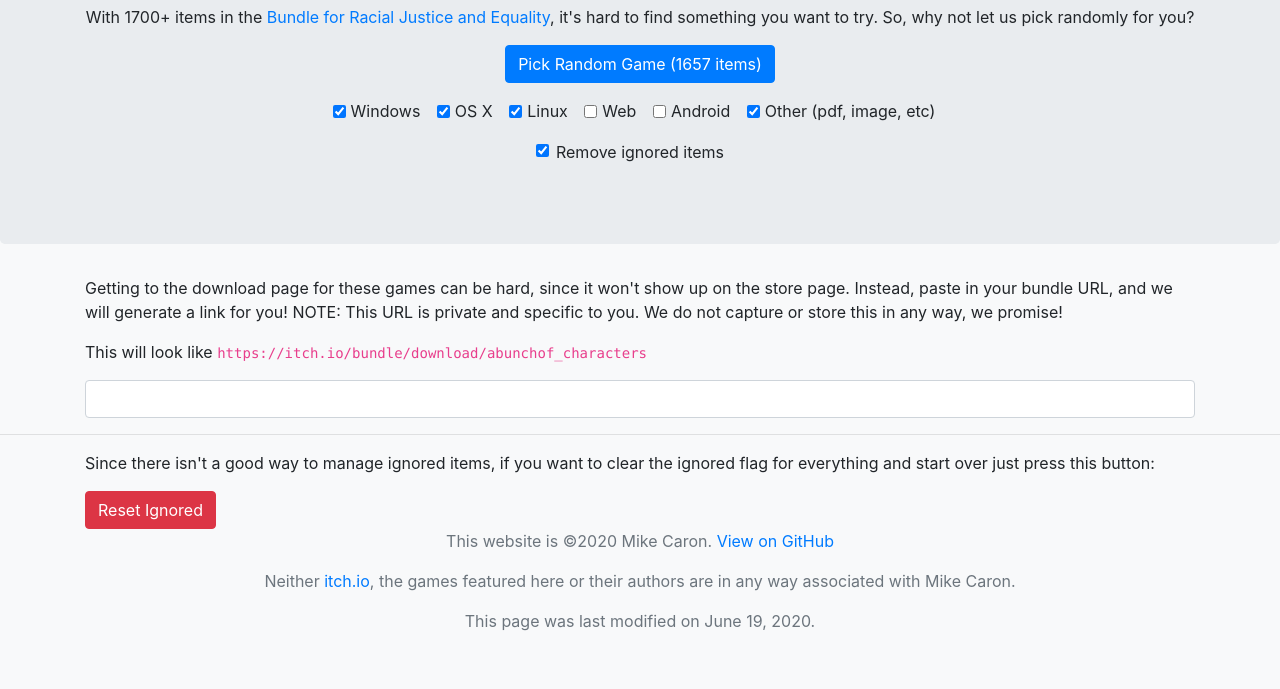
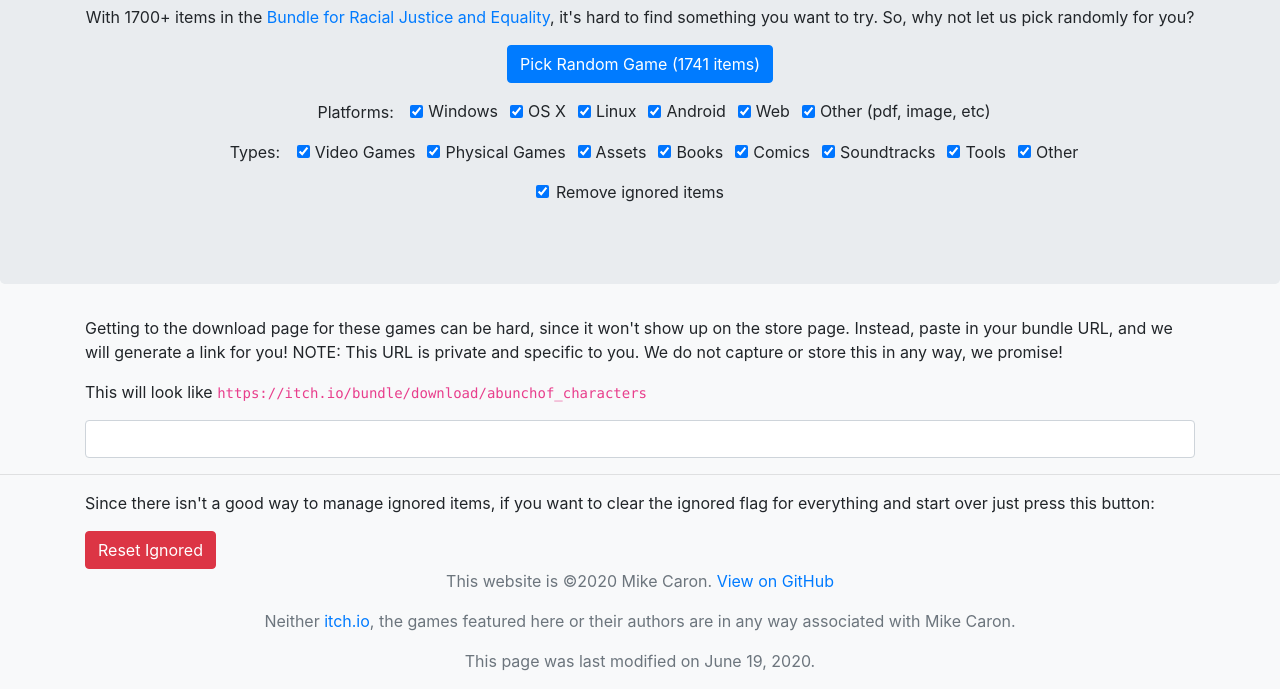
Before and after one commit to pkmnfrk/itchrandomizer, a website with bundled scripts: page index.html in a window 1280 px wide. Shown: the part 115-804 px from the top of the page. Built offline with nearby package versions, Linux system fonts and the light colour scheme.

Commit message:
add game types

```diff
--- a/index.html
+++ b/index.html
@@ -15,32 +15,12 @@
                     <h1>Bundle for Racial Justice and Equality Randomizer</h1>
                     <p>With 1700+ items in the <a href="https://itch.io/b/520/bundle-for-racial-justice-and-equality">Bundle for Racial Justice and Equality</a>, it's hard to find something you want to try. So, why not let us pick randomly for you?</p>
                     <p><button id="randomGame" class="btn btn-primary">Pick Random Game (<span id="numgames">0</span> items)</button></p>
-                    <div class="form-group">
-                        <div class="form-check form-check-inline">
-                            <input type="checkbox" id="windows" class="form-check-input" checked />
-                            <label class="form-check-label" for="windows">Windows</label>
-                        </div>
-                        <div class="form-check form-check-inline">
-                            <input type="checkbox" id="osx" class="form-check-input" checked />
-                            <label class="form-check-label" for="osx">OS X</label>
-                        </div>
-                        <div class="form-check form-check-inline">
-                            <input type="checkbox" id="linux" class="form-check-input" checked />
-                            <label class="form-check-label" for="linux">Linux</label>
-                        </div>
-                        <div class="form-check form-check-inline">
-                            <input type="checkbox" id="web" class="form-check-input" checked />
-                            <label class="form-check-label" for="web">Web</label>
-                        </div>
-                        <div class="form-check form-check-inline">
-                            <input type="checkbox" id="android" class="form-check-input" checked />
-                            <label class="form-check-label" for="android">Android</label>
-                        </div>
-                        <div class="form-check form-check-inline">
-                            <input type="checkbox" id="other" class="form-check-input" checked />
-                            <label class="form-check-label" for="other">Other (pdf, image, etc)</label>
-                        </div>
-                    </div>
+                    <ul class="form-group" id="platforms_container">
+                        <li class="form-check form-check-inline">Platforms:</li>
+                    </ul>
+                    <ul class="form-group" id="classifications_container">
+                        <li class="form-check form-check-inline">Types:</li>
+                    </ul>
                     <div class="form-group">
                         <input type="checkbox" id="ignoreFilter" class="form-check-input" checked />
                         <label class="form-check-label" for="ignoreFilter">Remove ignored items</label>
--- a/script.js
+++ b/script.js
@@ -23,6 +23,16 @@
     web: "Web",
     other: "Other (pdf, image, etc)"
 }
+const classifications = {
+    game: 'Video Games',
+    physical_game: 'Physical Games',
+    assets: 'Assets',
+    book: 'Books',
+    comic: 'Comics',
+    soundtrack: 'Soundtracks',
+    tool: 'Tools',
+    other: 'Other',
+}
 
 let games = null;
 
@@ -39,13 +49,10 @@
 filterGames();
 
 $(() => {
+    createPlatforms();
+    createClassifications();
+
     $("#bundle_url").val(settings.bundleUrl);
-    $("#windows")[0].checked = settings.windows;
-    $("#osx")[0].checked = settings.osx;
-    $("#linux")[0].checked = settings.linux;
-    $("#android")[0].checked = settings.android;
-    $("#web")[0].checked = settings.web;
-    $("#other")[0].checked = settings.other;
 
     $("#randomGame").click(e => {
         getRandomGame();
@@ -55,11 +62,6 @@
         settings.bundleUrl = getBundleUrl();
         saveSettings(settings);
         setGame();
-    });
-    $('#' + Object.keys(allPlatforms).join(",#") + ',#other').on('change', function() {
-        settings[this.id] = this.checked;
-        saveSettings(settings);
-        filterGames();
     });
     $("#ignore").on('click', function() {
         if(!game) return;
@@ -138,13 +140,22 @@
 
 function matchesFilter(game) {
     if(settings.ignoreFilter && settings.played.indexOf(game.id) !== -1) return false;
-    if(settings.windows && game.platforms && game.platforms.indexOf("windows") !== -1) return true;
-    if(settings.osx && game.platforms && game.platforms.indexOf("osx") !== -1) return true;
-    if(settings.linux && game.platforms && game.platforms.indexOf("linux") !== -1) return true;
-    if(settings.android && game.platforms && game.platforms.indexOf("android") !== -1) return true;
-    if(settings.web && game.platforms && game.platforms.indexOf("web") !== -1) return true;
-    if(settings.other && (!game.platforms || !game.platforms.length)) return true;
-    return false;
+    let platformFilter = false;
+    let classFilter = false;
+
+    for(let platform of Object.keys(platforms).filter(p => settings[`plat_${p}`])) {
+        if(platform === "other") {
+            if(!game.platforms) platformFilter = true;
+        }
+        else {
+            if(game.platforms && game.platforms.indexOf(platform) !== -1) platformFilter = true;
+        }
+    }
+    for(let classification of Object.keys(classifications).filter(c => settings[`clas_${c}`])) {
+        if(game.classification === classification) classFilter = true;
+    }
+
+    return platformFilter && classFilter;
 }
 
 function loadSettings() {
@@ -183,15 +194,77 @@
         settings.android = true;
     if(typeof settings.web === "undefined")
         settings.web = true;
+
+    for(let platform in platforms) {
+        if(settings[platform]) {
+            settings[`plat_${platform}`] = true;
+        }
+        delete settings[platform];
+    }
+    if(typeof settings.clas_game === "undefined") {
+        for(let classification in classifications) {
+            settings[`clas_${classification}`] = true;
+        }
+    }
 }
 
 function defaultSettings() {
-    return {
+    let ret = {
         bundleUrl: "",
-        windows: true,
-        osx: true,
-        linux: true,
-        other: true,
         played: [],
     };
+    for(let platform in platforms) {
+        ret[`plat_${platform}`] = true;
+    }
+    for(let classification in classifications) {
+        ret[`clas_${classification}`] = true;
+    }
+    return ret;
 }
+
+function createPlatforms() {
+    for(let platform in platforms) {
+        let id = `plat_${platform}`;
+        let box = createCheckbox(id, platforms[platform]);
+        $("#platforms_container").append(box);
+        $("input", box)[0].checked = settings[id];
+        $("input", box).on('change', function() {
+            settings[id] = this.checked;
+            saveSettings(settings);
+            filterGames();
+        });
+
+    }
+}
+
+function createClassifications() {
+    for(let classification in classifications) {
+        let id = `clas_${classification}`;
+        let box = createCheckbox(id, classifications[classification]);
+        $("#classifications_container").append(box);
+        $("input", box)[0].checked = settings[id];
+        $("input", box).on('change', function() {
+            settings[id] = this.checked;
+            saveSettings(settings);
+            filterGames();
+        });
+    }
+}
+
+
+function createCheckbox(id, text) {
+    let div = document.createElement('li');
+    div.className = 'form-check form-check-inline';
+    let input = document.createElement('input');
+    input.className = 'form-check-input';
+    input.checked = true;
+    input.id = id;
+    input.type = 'checkbox';
+    let label = document.createElement('label');
+    label.htmlFor = id;
+    label.className = 'form-check-label';
+    label.innerText = text;
+    div.appendChild(input);
+    div.appendChild(label);
+    return div;
+}
```
